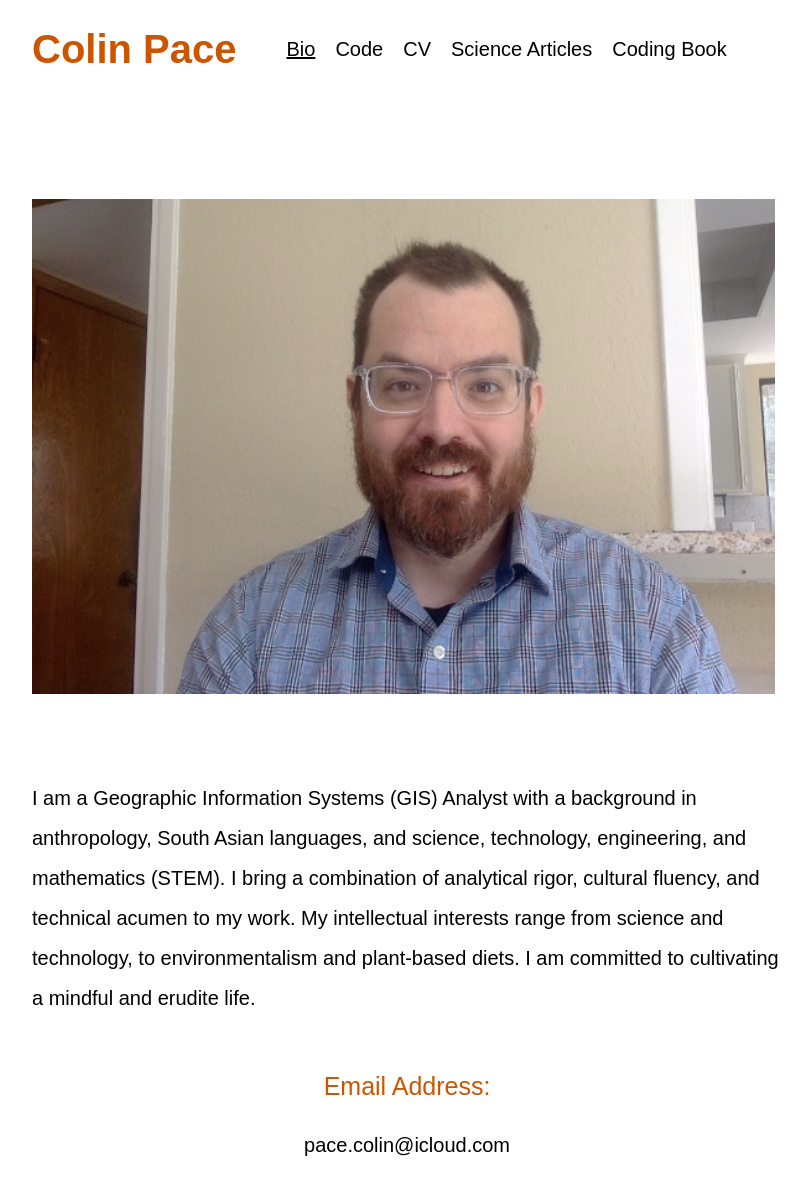
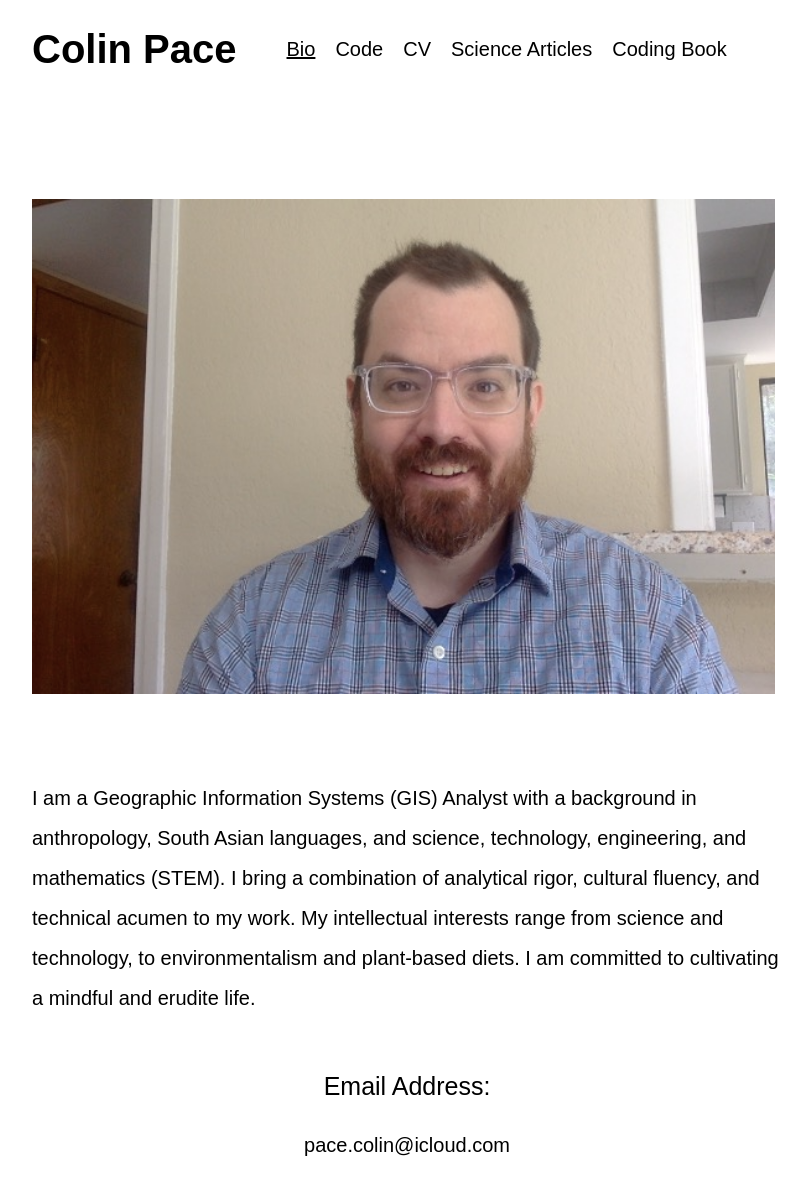
Before and after one commit to Colin-Pace/Portfolio, a React (Create React App) app: page / in a window 1280 px wide. Shown: the top 1194 px of the page, without its empty margins (233-1042 px from the left). Built offline with nearby package versions, Linux system fonts and the light colour scheme.

Commit message:
updated css on app page

```diff
--- a/src/App.css
+++ b/src/App.css
@@ -20,7 +20,6 @@ body {
 
 #nameTitle {
   font-size: 40px;
-  color: #cc5500;
   font-weight: bold;
   font-family: Arial, Helvetica, sans-serif;
 }
@@ -91,7 +90,6 @@ a {
 #footerTitle {
   font-size: 25px;
   font-family: Arial, Helvetica, sans-serif;
-  color: #cc5500;
 }
 
 @media (max-width: 580px) {
```
